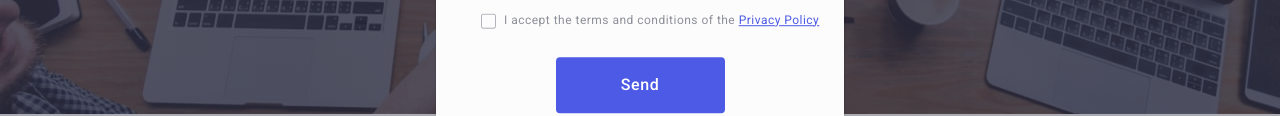
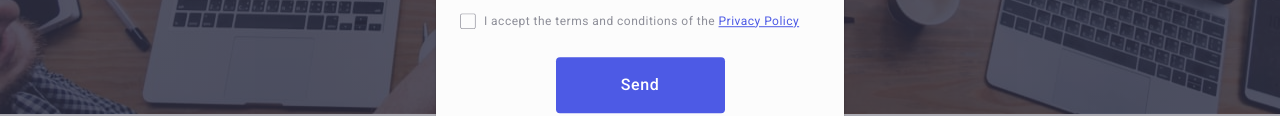
Before and after one commit to anastas786/goit-markup-hw-06, a plain HTML site: page index.html in a window 1280 px wide. Both pictures are taken after a click on the button "Order Service". Shown: the part 559-675 px from the top of the page. Drawn offline with nearby package versions, Linux system fonts and the light colour scheme.

Commit message:
update hw

```diff
--- a/css/styles.css
+++ b/css/styles.css
@@ -1162,16 +1162,7 @@ outline-color: var(--accent-txt-cl);
 
 .modal-form-agreement-box {
 
-  position: relative;
-  appearance: none;
 
-  width: 16px;
-  height: 16px;
-
-
-  border: 1px solid rgba(46, 47, 66, 0.4);
-  border-radius: 2px;
-  transition: var(--anim);
 }
 
 
@@ -1205,6 +1196,7 @@ outline-color: var(--accent-txt-cl);
   letter-spacing: 0.04em;
   width: 338px;
   color: #8E8F99;
+  align-self: flex-end;
 
 }
 
```
